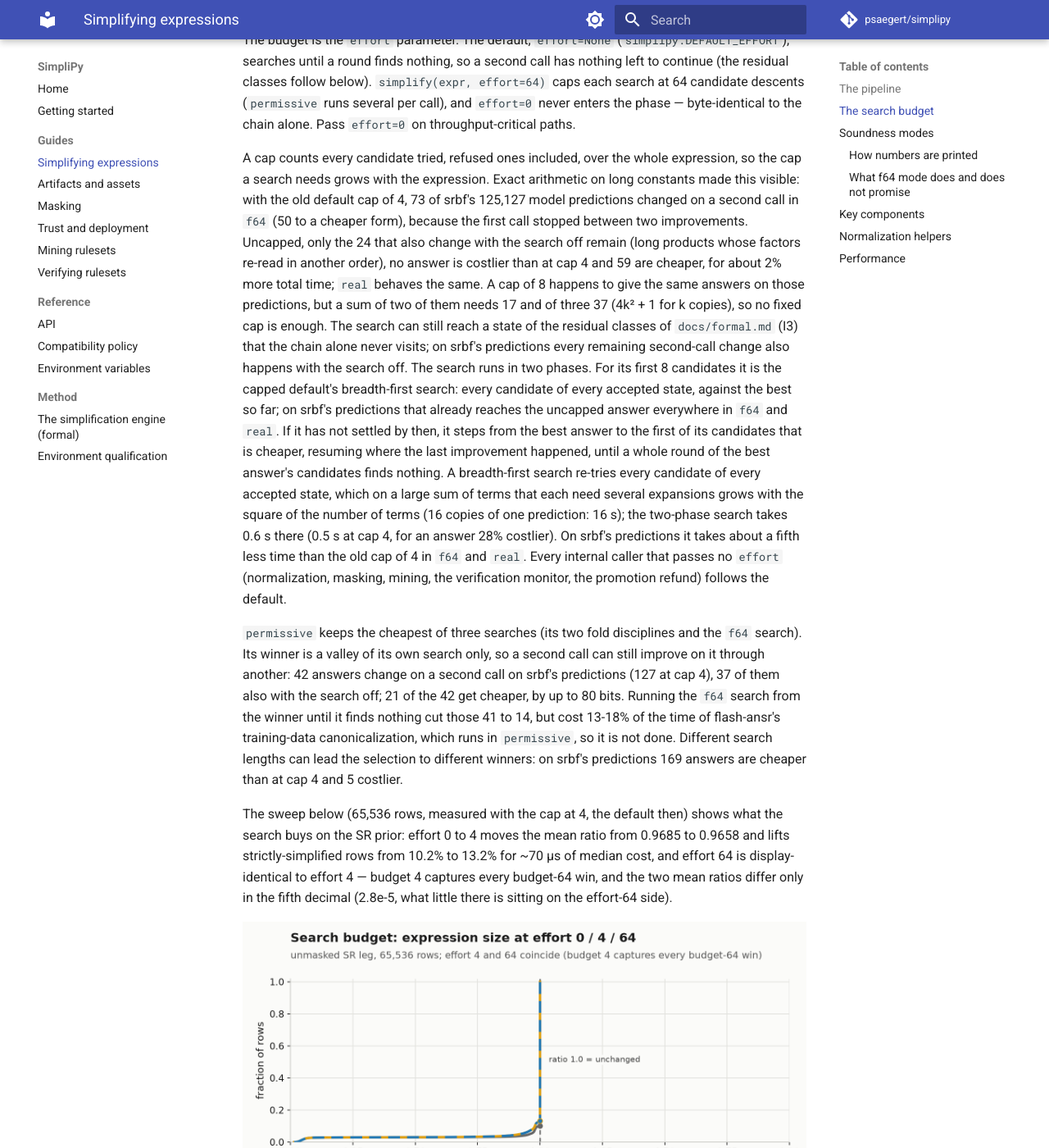
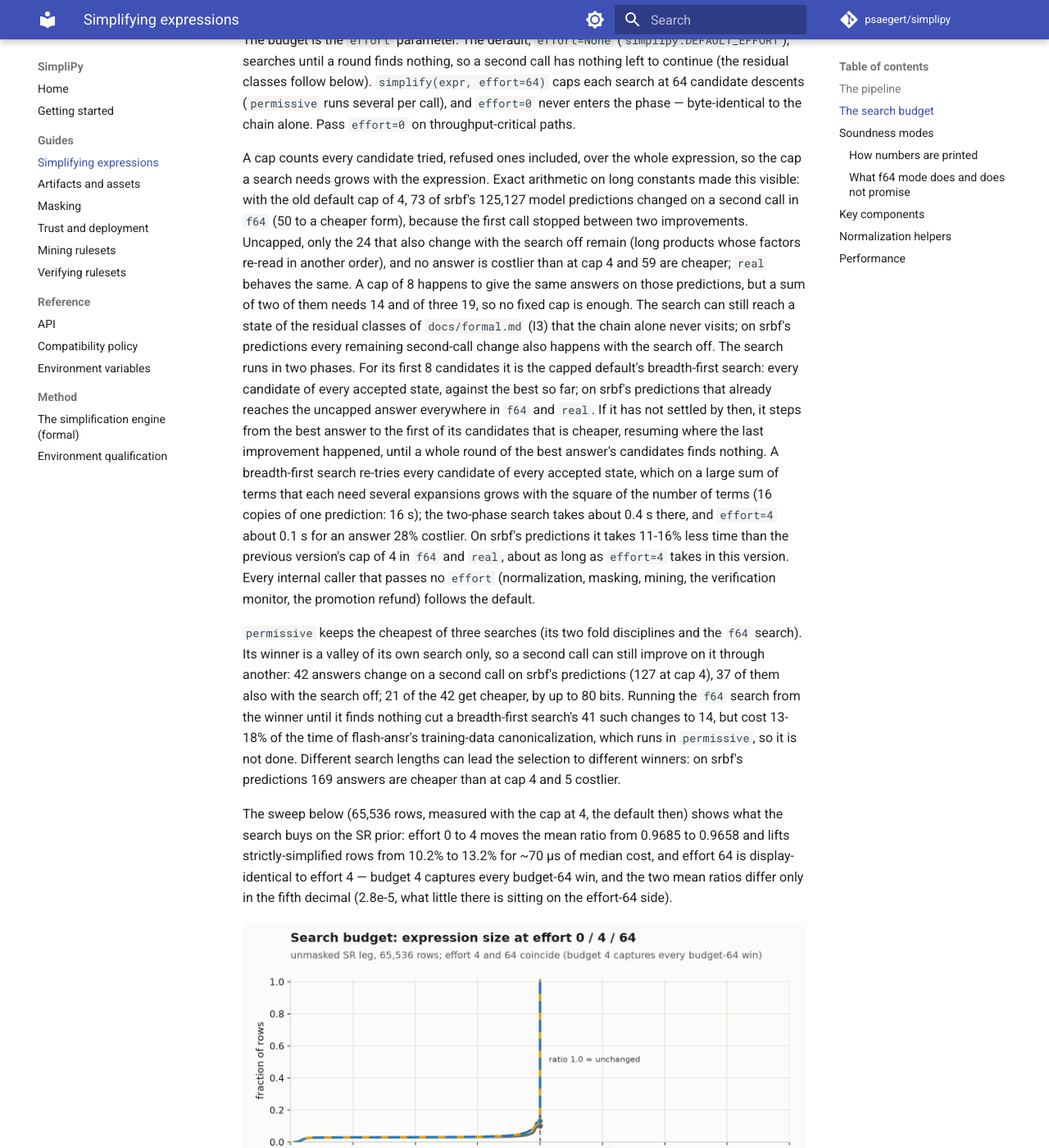
Before and after one commit to psaegert/simplipy, an MkDocs documentation site: the page built from docs/guides/simplify.md, in a window 1280 px wide and 1400 px high, scrolled down 2425 px. Shown: the whole window at 82% size. Built offline with MkDocs 1.6.1 and Material for MkDocs 9.7.7, drawn with Linux system fonts in a browser that asks for light colours; comment, search, counter and statistics services are not loaded.

Commit message:
Docs: the two-phase search's own numbers; effort documented on simplify()
The candidate counts a sum of k copies needs (14, 19, 39 for k = 2, 3, 8), 16 copies in about
0.4 s (effort=4 about 0.1 s), 11-16% less time than the previous cap of 4 in f64 and real and 4%
in permissive, 42 second-call changes in permissive, the product speedups at 40-45% less time in
f64 and about half in permissive. The effort parameter's documentation moves from
prune_covered_rules, which takes no effort, to simplify().

Co-Authored-By: Claude Opus 5.5 <noreply@anthropic.com>
Claude-Session: https://claude.ai/code/session_016gamUqKQqroqag4GFsNu6W

```diff
--- a/docs/guides/simplify.md
+++ b/docs/guides/simplify.md
@@ -114,10 +114,10 @@ the cap a search needs grows with the expression. Exact arithmetic on long const
 made this visible: with the old default cap of 4, 73 of srbf's 125,127 model predictions
 changed on a second call in `f64` (50 to a cheaper form), because the first call stopped
 between two improvements. Uncapped, only the 24 that also change with the search off remain
-(long products whose factors re-read in another order), no answer is costlier than at
-cap 4 and 59 are cheaper, for about 2% more total time; `real` behaves the same. A cap of 8
-happens to give the same answers on those predictions, but a sum of two of them needs 17
-and of three 37 (4k² + 1 for k copies), so no fixed cap is enough. The search can still reach
+(long products whose factors re-read in another order), and no answer is costlier than at
+cap 4 and 59 are cheaper; `real` behaves the same. A cap of 8 happens to give the same answers
+on those predictions, but a sum of two of them needs 14 and of three 19, so no fixed cap is
+enough. The search can still reach
 a state of the residual classes of `docs/formal.md` (I3) that the chain alone never visits;
 on srbf's predictions every remaining second-call change also happens with the search off.
 The search runs in two phases. For its first 8 candidates it is the capped default's
@@ -128,8 +128,9 @@ is cheaper, resuming where the last improvement happened, until a whole round of
 answer's candidates finds nothing. A breadth-first search re-tries every candidate of every
 accepted state, which on a large sum of terms that each need several expansions grows with the
 square of the number of terms (16 copies of one prediction: 16 s); the two-phase search takes
-0.6 s there (0.5 s at cap 4, for an answer 28% costlier). On srbf's predictions it takes about a
-fifth less time than the old cap of 4 in `f64` and `real`. Every internal caller that passes no
+about 0.4 s there, and `effort=4` about 0.1 s for an answer 28% costlier. On srbf's predictions it
+takes 11-16% less time than the previous version's cap of 4 in `f64` and `real`, about as long as
+`effort=4` takes in this version. Every internal caller that passes no
 `effort` (normalization, masking, mining, the verification monitor, the promotion refund)
 follows the default.
 
@@ -137,7 +138,7 @@ follows the default.
 search). Its winner is a valley of its own search only, so a second call can still improve on
 it through another: 42 answers change on a second call on srbf's predictions (127 at cap 4),
 37 of them also with the search off; 21 of the 42 get cheaper, by up to 80 bits. Running the `f64` search from the winner until it finds
-nothing cut those 41 to 14, but cost 13-18% of the time of flash-ansr's training-data
+nothing cut a breadth-first search's 41 such changes to 14, but cost 13-18% of the time of flash-ansr's training-data
 canonicalization, which runs in `permissive`, so it is not done. Different search lengths can
 lead the selection to different winners: on srbf's predictions 169 answers are cheaper than at
 cap 4 and 5 costlier.
```
Also changed, not shown: CHANGELOG.md (+27 -25 lines), docs/formal.md (+3 -2 lines), 4 other files.
